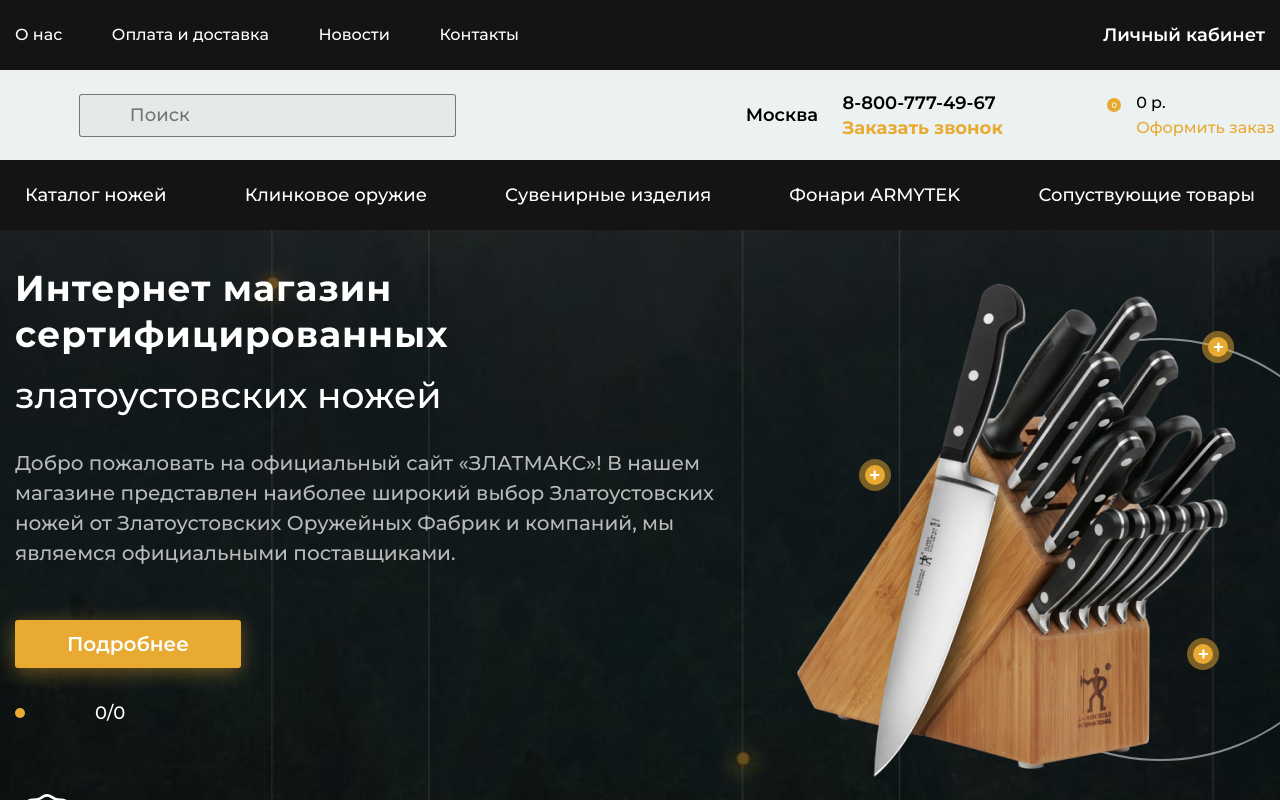
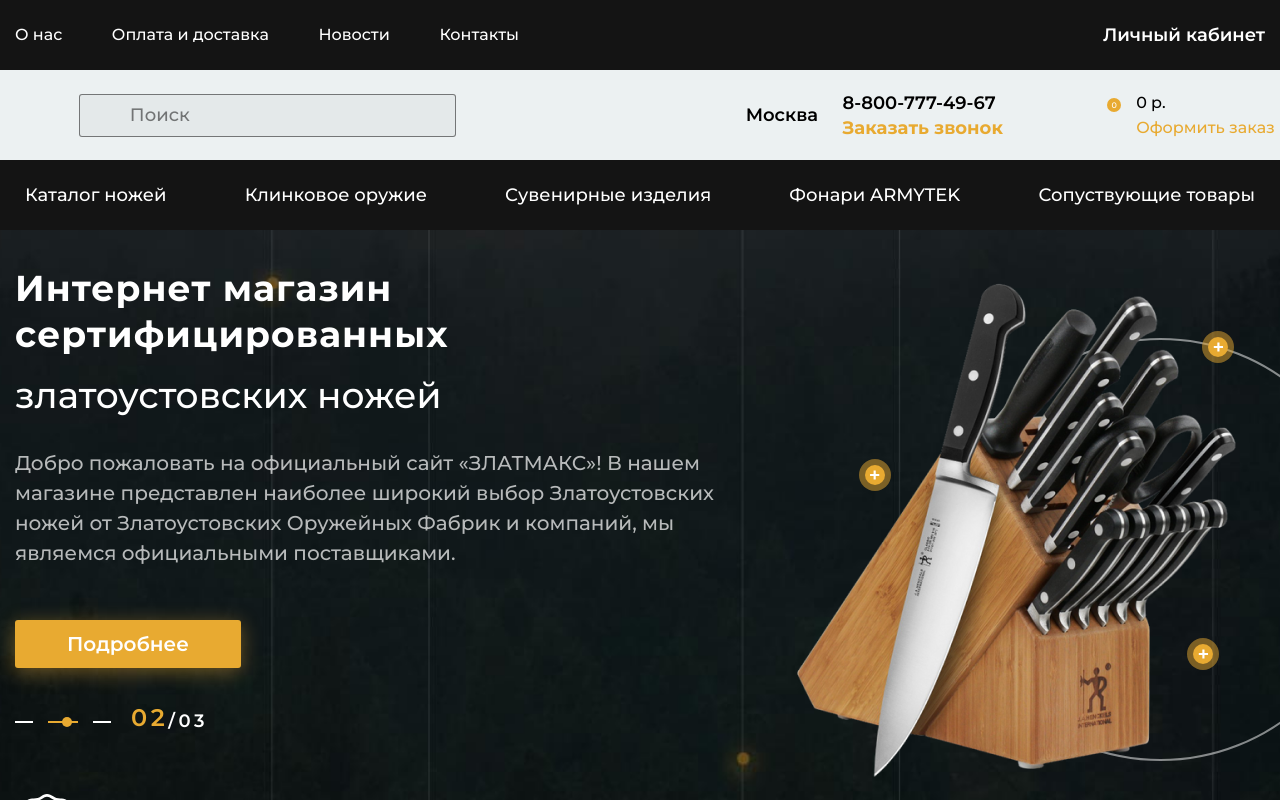
Before and after one commit to kostya-alch/knives, a website built with webpack: page src/index.html in a window 1280 px wide. Shown: the top 800 px of the page. Built offline with nearby package versions, Linux system fonts and the light colour scheme; files whose address does not match are found by name.

Commit message:
finished swiping

```diff
--- a/src/js/files/sliders.js
+++ b/src/js/files/sliders.js
@@ -7,7 +7,7 @@
 // Подключаем слайдер Swiper из node_modules
 // При необходимости подключаем дополнительные модули слайдера, указывая их в {} через запятую
 // Пример: { Navigation, Autoplay }
-import Swiper, { Navigation, Pagination, Parallax } from 'swiper';
+import Swiper, { Navigation, Pagination, Parallax, Autoplay } from 'swiper';
 /*
 Основниые модули слайдера:
 Navigation, Pagination, Autoplay,
@@ -51,14 +51,14 @@
       new Swiper('.main-block__slider', {
          // Подключаем модули слайдера
          // для конкретного случая
-         modules: [Navigation, Pagination, Parallax],
-         /*
-			effect: 'fade',
-			autoplay: {
-				delay: 3000,
-				disableOnInteraction: false,
-			},
-			*/
+         modules: [Navigation, Pagination, Parallax, Autoplay],
+
+         // effect: 'fade',
+         autoplay: {
+            delay: 3000,
+            disableOnInteraction: false,
+         },
+
          observer: true,
          observeParents: true,
          slidesPerView: 1,
@@ -68,7 +68,7 @@
          parallax: true,
          //touchRatio: 0,
          //simulateTouch: false,
-         //loop: true,
+         loop: true,
          //preloadImages: false,
          //lazy: true,
          // Dotts
@@ -97,7 +97,29 @@
 				},
 			},
 			*/
-         on: {},
+         on: {
+            init: function () {
+               const allSlides = document.querySelector(
+                  '.fraction-controll__all'
+               );
+               const allSlidesItems = document.querySelectorAll(
+                  '.slide-main-block:not(.swiper-slide-duplicate)'
+               );
+               allSlides.innerHTML =
+                  allSlidesItems.length < 10
+                     ? `0${allSlidesItems.length}`
+                     : allSlidesItems.length;
+            },
+            slideChange: function (swiper) {
+               const currentSlide = document.querySelector(
+                  '.fraction-controll__current'
+               );
+               currentSlide.innerHTML =
+                  swiper.realIndex + 1 < 10
+                     ? `0${swiper.realIndex + 1}`
+                     : swiper.realIndex + 1;
+            },
+         },
       });
    }
 }
--- a/src/scss/home.scss
+++ b/src/scss/home.scss
@@ -38,25 +38,25 @@
    grid-auto-flow: column;
    align-items: center;
    gap: rem(20);
-
    &__dotts {
       display: inline-grid;
       grid-auto-flow: column;
       gap: rem(15);
+      transform: translate(0, 10%);
       .swiper-pagination-bullet {
          cursor: pointer;
+         height: rem(40);
+         width: rem(18);
+         position: relative;
          &::after {
+            content: '';
             height: rem(2);
-            width: rem(15);
-            content: '';
+            position: absolute;
+            width: 100%;
+            top: 50%;
+            transform: translate(0, -50%);
             background-color: #fff;
-            transition: all 0.3s ease 0s;
          }
-      }
-      .swiper-pagination-bullet-active {
-         background-color: $mainOrangeColor;
-         position: relative;
-         width: rem(30);
          &::before {
             content: '';
             position: absolute;
@@ -67,20 +67,38 @@
             left: 0;
             border-radius: 50%;
             transform: translate(0, -50%);
+            opacity: 0;
+         }
+      }
+      .swiper-pagination-bullet-active {
+         width: rem(30);
+         &::after {
+            background-color: $mainOrangeColor;
+         }
+         &::before {
+            opacity: 1;
+            left: rem(20);
+            transition: left 3s linear 0s;
          }
       }
    }
 
    &__fraction {
-      display: flex;
-      color: #fff;
    }
 }
 .fraction-controll {
+   display: flex;
+   color: #fff;
+   font-weight: 600;
+   align-items: flex-end;
+   letter-spacing: 0.2em;
    &__current {
+      color: $mainOrangeColor;
+      font-size: rem(24);
    }
 
    &__all {
+      font-size: rem(18);
    }
 }
 
```
